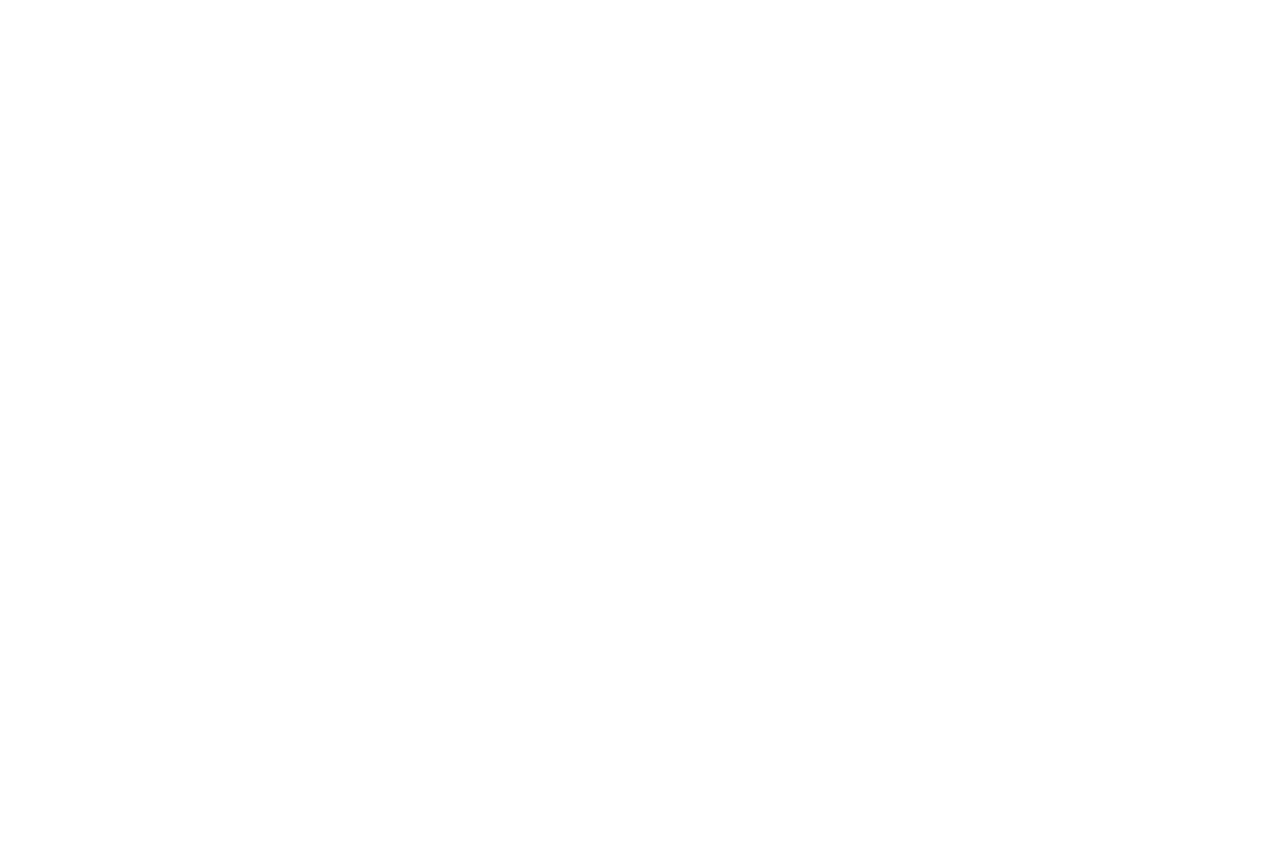
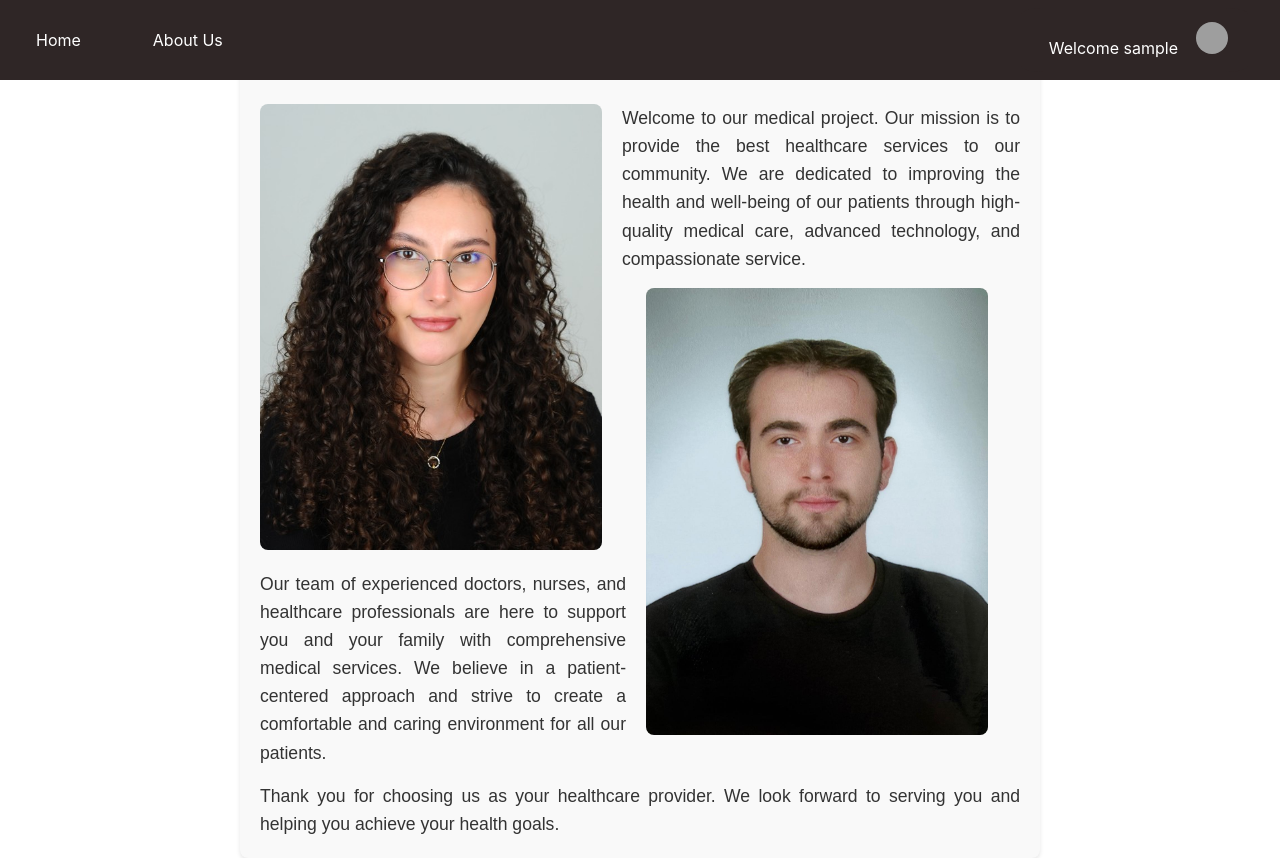
Before and after one commit to imemirhan/React-Medical-Project, a React (Create React App) app: page /about in a window 1280 px wide. Before the commit this address had no page. Before the commit the page ends 800 px from the top, so only its background shows below. Built offline with nearby package versions, Linux system fonts and the light colour scheme; sample sign-in values are in the browser's storage; grey boxes are pictures that could not be loaded; the HTML template or start-up script is replaced by a standard one; a web font is replaced by a local one.

Commit message:
- Last Changes

```diff
--- a/public/index.html
+++ b/public/index.html
@@ -24,7 +24,7 @@
       work correctly both with client-side routing and a non-root public URL.
       Learn how to configure a non-root public URL by running `npm run build`.
     -->
-    <title>React App</title>
+    <title>MedicTrack</title>
   </head>
   <body>
     <noscript>You need to enable JavaScript to run this app.</noscript>
--- a/src/App.js
+++ b/src/App.js
@@ -9,6 +9,7 @@
 import MakePrescription from './pages/MakePrescription';
 import Profile from './pages/Profile';
 import PrescriptionHistory from './pages/PrescriptionHistory';
+import About from './pages/About';
 
 const App = () => {
   // Initialize state from localStorage
@@ -122,6 +123,14 @@
            : <Navigate to={getHomePage(user.role)} />)
            : <Navigate to="/login" />} />
 
+        <Route
+          path="/about"
+          element={
+            user
+              ? <About />
+              : <Navigate to="/login" />
+          } />
+
         {/* Default Route */}
         <Route path="/" element={<Navigate to={user ? getHomePage(user.role) : '/login'} />} />
       </Routes>
--- /dev/null
+++ b/src/components/AboutContent.css
@@ -0,0 +1,45 @@
+.about-content {
+    font-family: Arial, sans-serif;
+    color: #333;
+    line-height: 1.6;
+    padding: 20px;
+    max-width: 800px;
+    margin: 0 auto;
+    background-color: #f9f9f9;
+    border-radius: 8px;
+    box-shadow: 0 2px 4px rgba(0, 0, 0, 0.1);
+}
+
+.about-content h1 {
+    font-size: 2.5em;
+    color: #007BFF;
+    margin-bottom: 20px;
+    text-align: center;
+}
+
+.about-content p {
+    font-size: 1.1em;
+    margin-bottom: 15px;
+    text-align: justify;
+}
+
+.about-content p:last-child {
+    margin-bottom: 0;
+}
+.about-content img {
+    width: 45%;
+    height: auto;
+    border-radius: 8px;
+    margin-bottom: 20px;
+}
+
+.abt-img-1 {
+    float: left;
+    margin-right: 20px;
+}
+
+.abt-img-2 {
+    float: right;
+    margin-left: 20px;
+    margin-right: 2em;
+}
--- /dev/null
+++ b/src/components/AboutContent.js
@@ -0,0 +1,27 @@
+import React from 'react';
+import './AboutContent.css';
+const AboutContent = () => {
+    return (
+        <div className="about-content">
+            <h1>About Us</h1>
+            <img src="../assets/ceyda.jpg" alt="Doctor" className="abt-img-1" />
+            <p>
+                Welcome to our medical project. Our mission is to provide the best healthcare services to our community.
+                We are dedicated to improving the health and well-being of our patients through high-quality medical care,
+                advanced technology, and compassionate service.
+            </p>
+            <img src="../assets/emirhan.jpg" alt="Doctor" className="abt-img-2" />
+            <p>
+                Our team of experienced doctors, nurses, and healthcare professionals are here to support you and your family
+                with comprehensive medical services. We believe in a patient-centered approach and strive to create a
+                comfortable and caring environment for all our patients.
+            </p>
+            <p>
+                Thank you for choosing us as your healthcare provider. We look forward to serving you and helping you achieve
+                your health goals.
+            </p>
+        </div>
+    );
+};
+
+export default AboutContent;
--- a/src/components/Navbar.css
+++ b/src/components/Navbar.css
@@ -130,3 +130,8 @@
     background-color: #5f4c4c;
     color: white;
 }
+
+.nav-link:hover {
+    background-color: #4c3c3c;
+    color: white;
+}
--- /dev/null
+++ b/src/pages/About.js
@@ -0,0 +1,14 @@
+import React from 'react';
+import Navbar from '../components/Navbar';
+import AboutContent from '../components/AboutContent';
+
+const About = () => {
+    return (
+        <>
+            <Navbar visitRole={localStorage.getItem('role')}/>
+            <AboutContent/>
+        </>
+    );
+};
+
+export default About;
```
Also changed, not shown: public/assets/ceyda.jpg (added), public/assets/emirhan.jpg (added).
